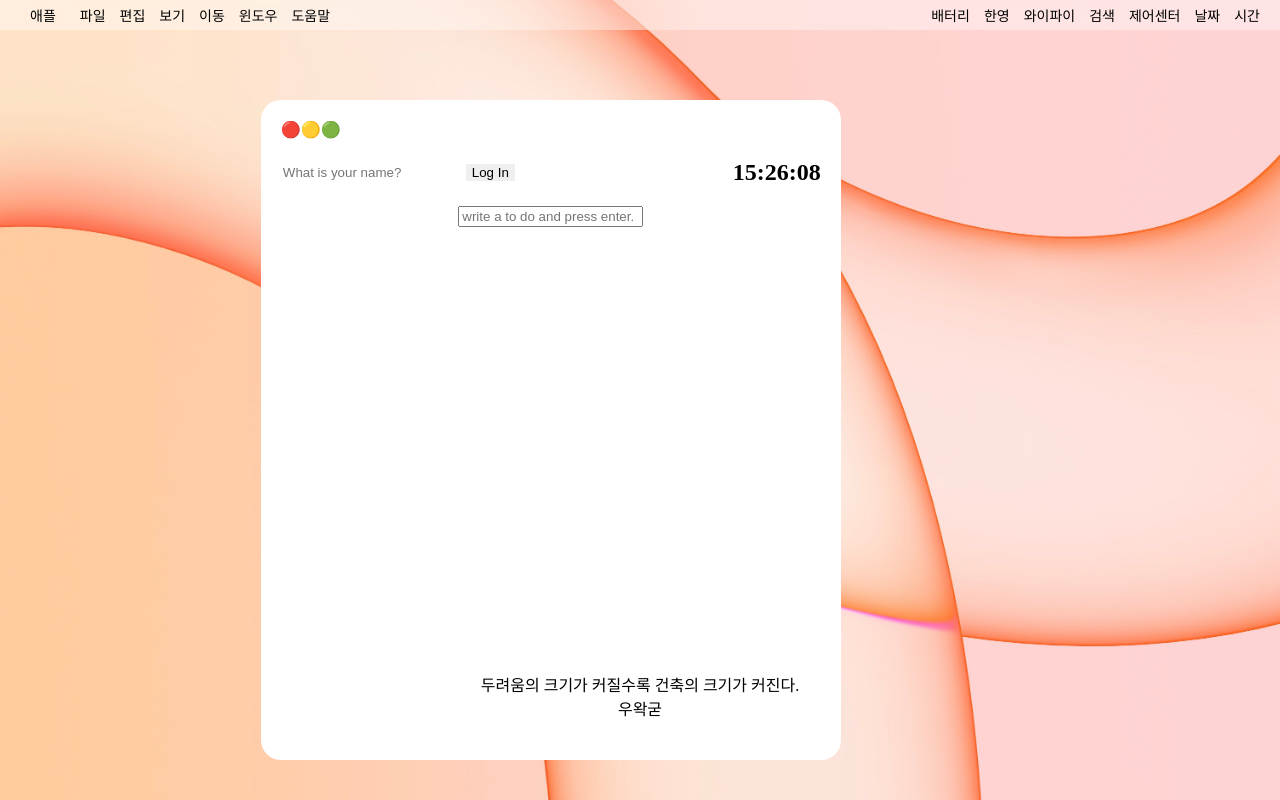
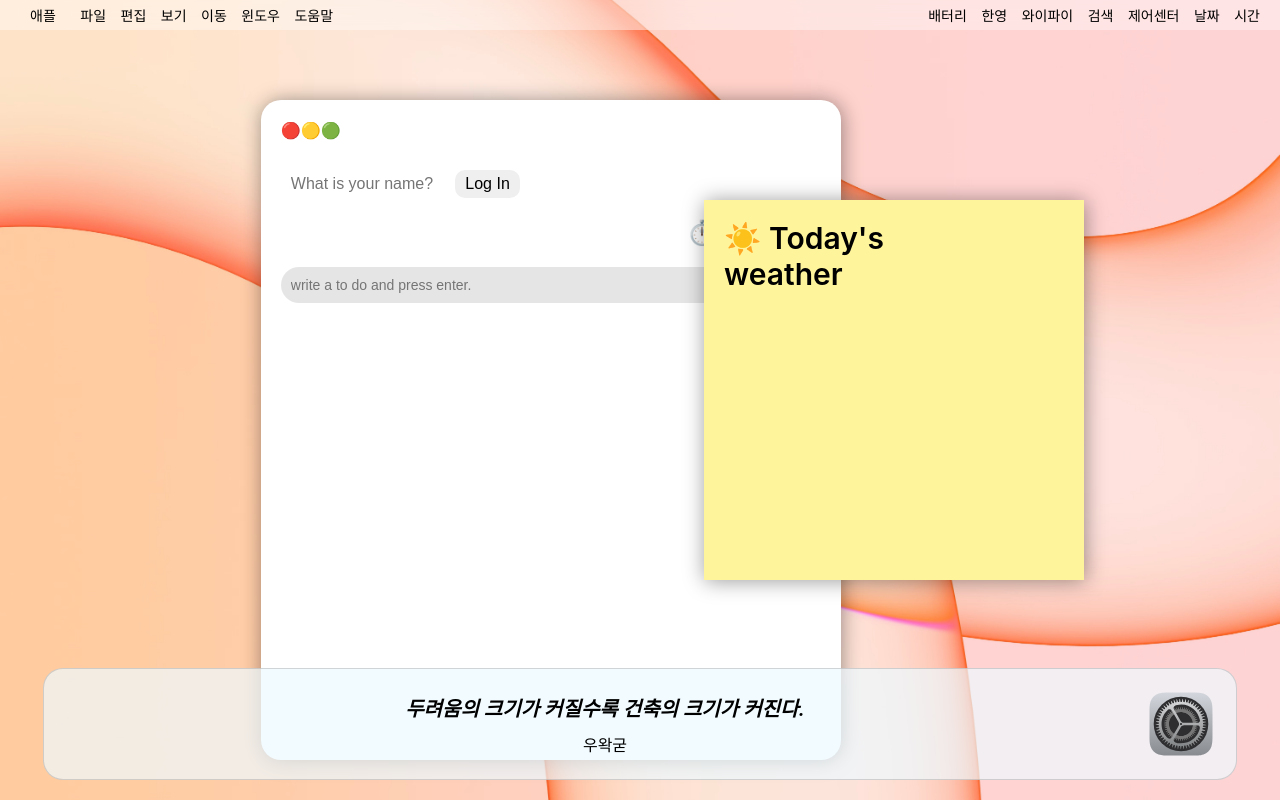
Before and after one commit to jonghwa3471/study-js-toDoList, a plain HTML site: page index.html in a window 1280 px wide. Drawn offline with Linux system fonts and the light colour scheme.

Commit message:
finally_finish
finally_finish

```diff
--- a/css/style.css
+++ b/css/style.css
@@ -14,6 +14,8 @@ body {
   background-repeat: no-repeat;
   background-position: center;
   background-size: cover;
+  font-family: -apple-system, BlinkMacSystemFont, "Segoe UI", Roboto, Oxygen,
+    Ubuntu, Cantarell, "Open Sans", "Helvetica Neue", sans-serif;
 }
 
 img {
@@ -34,26 +36,43 @@ img {
 }
 
 #greeting {
-  margin-top: -4%;
   color: black;
   text-decoration: underline;
   text-underline-position: under;
   opacity: 0.7;
+  font-size: 24px;
 }
 
 #quote {
+  position: absolute;
+  bottom: 20px;
+  width: 90%;
+  left: 50%;
+  transform: translate(-50%);
   display: flex;
-  flex-direction: column;
-  justify-content: center;
+  justify-content: space-between;
   align-items: center;
-  position: fixed;
-  bottom: 10%;
-  left: 0;
-  right: 0;
+  background-color: rgb(237, 249, 255, 0.7);
+  padding: 20px;
+  border-radius: 20px;
+  border: 1px solid rgba(155, 155, 155, 0.4);
+  text-align: center;
 }
 
 #todo-list {
-  margin-left: 44%;
+  margin-left: -20px;
+}
+
+#todo-list li {
+  margin-bottom: 5px;
+}
+
+#todo-list li button {
+  width: 30px;
+  height: 30px;
+  margin-right: 5px;
+  border: none;
+  border-radius: 50%;
 }
 
 .status-container {
@@ -95,6 +114,7 @@ ul {
   border-radius: 20px;
   padding: 20px;
   margin-left: 20%;
+  box-shadow: 1px 1px 20px rgba(0, 0, 0, 0.4);
 }
 
 .header {
@@ -105,4 +125,85 @@ ul {
 
 #login-form input {
   border: none;
+  font-size: 16px;
+  outline: none;
+  border-radius: 10px;
+  padding: 5px 10px;
 }
+
+#login-form input:first-child {
+  width: 150px;
+}
+
+#todo-form input {
+  padding: 10px 10px;
+  width: 100%;
+  border-radius: 20px;
+  border-style: none;
+  font-size: 14px;
+  background-color: rgba(0, 0, 0, 0.1);
+  outline: none;
+  transition: 0.3s;
+}
+
+#todo-form input:focus {
+  background-color: whitesmoke;
+}
+
+.clock_and_greeting {
+  width: 100%;
+  display: flex;
+  justify-content: space-between;
+  align-items: center;
+}
+
+.header {
+  margin-top: 30px;
+}
+
+.weather-box {
+  position: absolute;
+  top: 25%;
+  left: 55%;
+  width: 340px;
+  height: 340px;
+  background-color: rgb(254, 244, 156);
+  box-shadow: 1px 1px 20px rgba(0, 0, 0, 0.4);
+  padding: 20px;
+}
+
+.weather-box > span {
+  font-size: 30px;
+  font-weight: 600;
+}
+
+#weather {
+  margin-top: 20px;
+}
+
+#quote div span:first-child {
+  font-size: 20px;
+  font-weight: 600;
+  font-style: italic;
+  margin-bottom: 10px;
+  display: block;
+}
+
+#quote div {
+  flex: 1;
+}
+
+.setting {
+  position: relative;
+  width: 70px;
+  height: 70px;
+  background: transparent url(../img/apple-settings.svg) no-repeat center /
+    cover;
+  border: none;
+  transition: 0.3s;
+}
+
+.setting:hover {
+  transform: scale(1.2);
+  cursor: pointer;
+}
--- a/index.html
+++ b/index.html
@@ -46,29 +46,37 @@
               <input type="submit" value="Log In" />
             </form>
           </div>
+        </div>
+
+        <div class="clock_and_greeting">
+          <h1 id="greeting" class="hidden"></h1>
           <h2 id="clock">00:00</h2>
         </div>
-
-
-
       </div>
 
-
-
-    <h1 id="greeting" class="hidden"></h1>
       <form id="todo-form">
-      <input type="text" placeholder="write a to do and press enter." required />
+        <input
+          type="text"
+          placeholder="write a to do and press enter."
+          required
+        />
       </form>
       <ul id="todo-list"></ul>
+    </div>
+
+    <div class="weather-box">
+      <span>☀️ Today's <br />weather</span>
+      <div id="weather"><span></span><span></span></div>
+    </div>
+
     <div id="quote">
       <div>
         <span></span>
-      </div>
-      <div>
         <span></span>
       </div>
+      <button class="setting"></button>
     </div>
-    <div id="weather"><span></span><span></span></div>
+
     <script src="js/greetings.js"></script>
     <script src="js/clock.js"></script>
     <script src="js/quotes.js"></script>
--- a/js/clock.js
+++ b/js/clock.js
@@ -6,7 +6,7 @@ function getClock() {
   const minutes = String(date.getMinutes()).padStart(2, "0");
   const second = String(date.getSeconds()).padStart(2, "0");
 
-  clock.innerText = `${hours}:${minutes}:${second}`;
+  clock.innerText = `⏱️${hours}:${minutes}:${second}`;
 }
 
 getClock();
--- a/js/quotes.js
+++ b/js/quotes.js
@@ -41,8 +41,8 @@ const quotes = [
   },
 ];
 
-const quote = document.querySelector("#quote div:first-child span");
-const author = document.querySelector("#quote div:last-child span");
+const quote = document.querySelector("#quote div span:first-child");
+const author = document.querySelector("#quote div span:last-child");
 
 const todaysQuote = quotes[Math.floor(Math.random() * quotes.length)];
 
```
Also changed, not shown: img/apple-settings.svg (added). Lines whose indentation alone changed are shown as unchanged.
